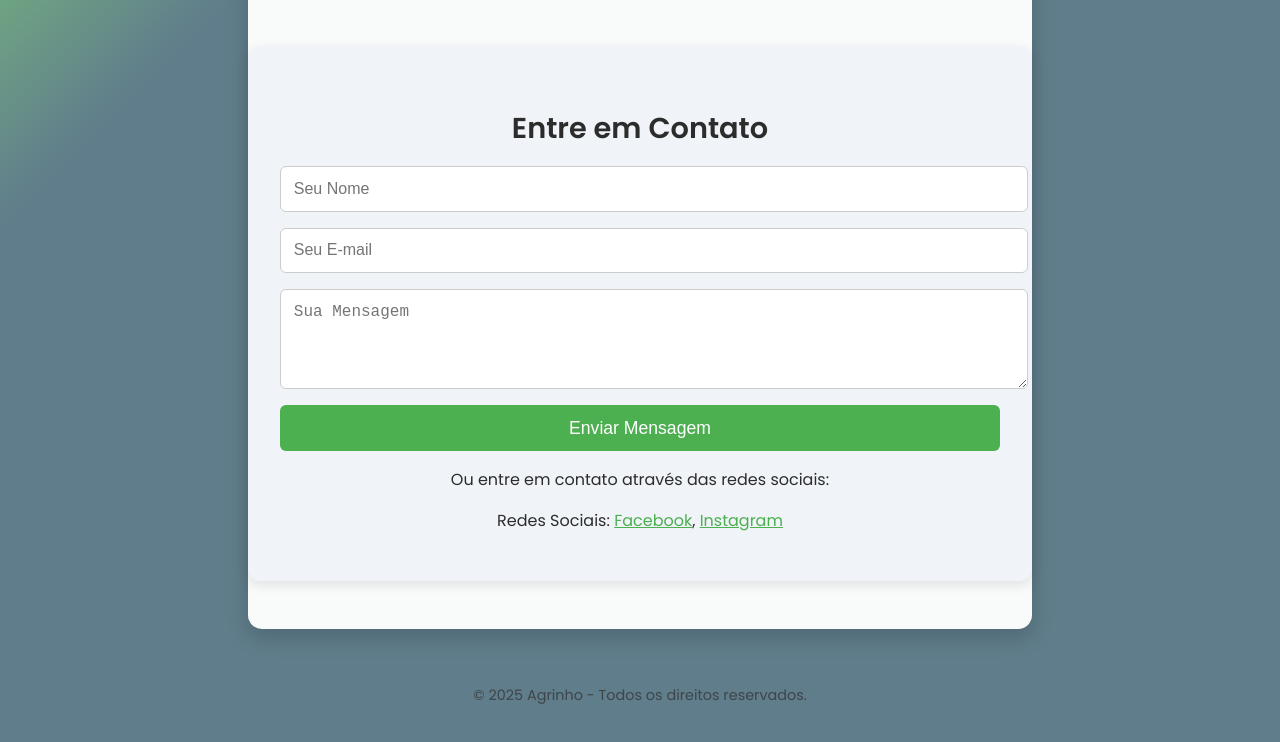
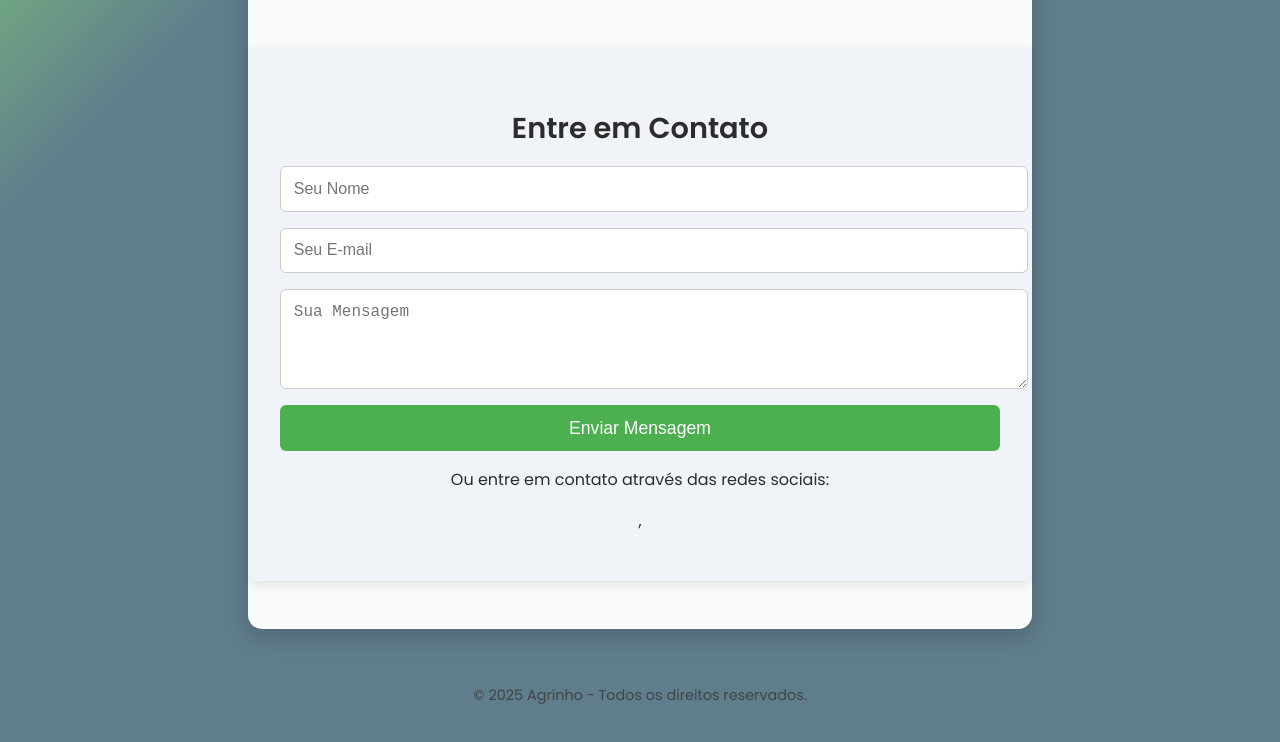
Before and after one commit to Raissacoutinhosantos/raissa.agrinho, a plain HTML site: page index.html in a window 1280 px wide. Shown: the part 1995-2737 px from the top of the page. Drawn offline with Linux system fonts and the light colour scheme.

Commit message:
Update index.html

```diff
--- a/index.html
+++ b/index.html
@@ -303,7 +303,7 @@
       <button type="submit">Enviar Mensagem</button>
     </form>
     <p style="margin-top: 1rem; font-weight: 500;">Ou entre em contato através das redes sociais:</p>
-    <p>Redes Sociais: <a href="#" style="color: #4caf50;">Facebook</a>, <a href="#" style="color: #4caf50;">Instagram</a></p>
+    <p> <a href="#" style="color: #4caf50;"></a>, <a href="#" style="color: #4caf50;"></a></p>
   </div>
 </main>
 <footer role="contentinfo">
```
